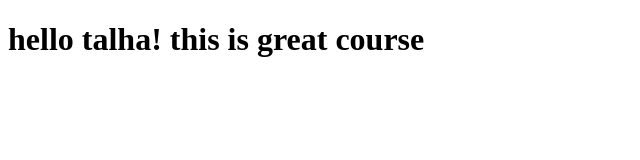
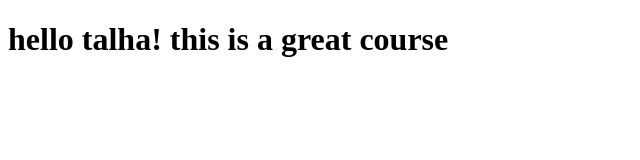
Before and after one commit to rizvi2113/talha_2113test, a plain HTML site: page webpage1/index.html in a window 1280 px wide. Shown: the whole page, without its empty margins (0-640 px from the left). Drawn offline with Linux system fonts and the light colour scheme.

Commit message:
my first page

```diff
--- a/webpage1/index.html
+++ b/webpage1/index.html
@@ -4,6 +4,6 @@
 	<title>hello talha</title>
 </head>
 <body>
-<h1>hello talha! this is great course</h1>
+<h1>hello talha! this is a great course</h1>
 </body>
 </html>
```
